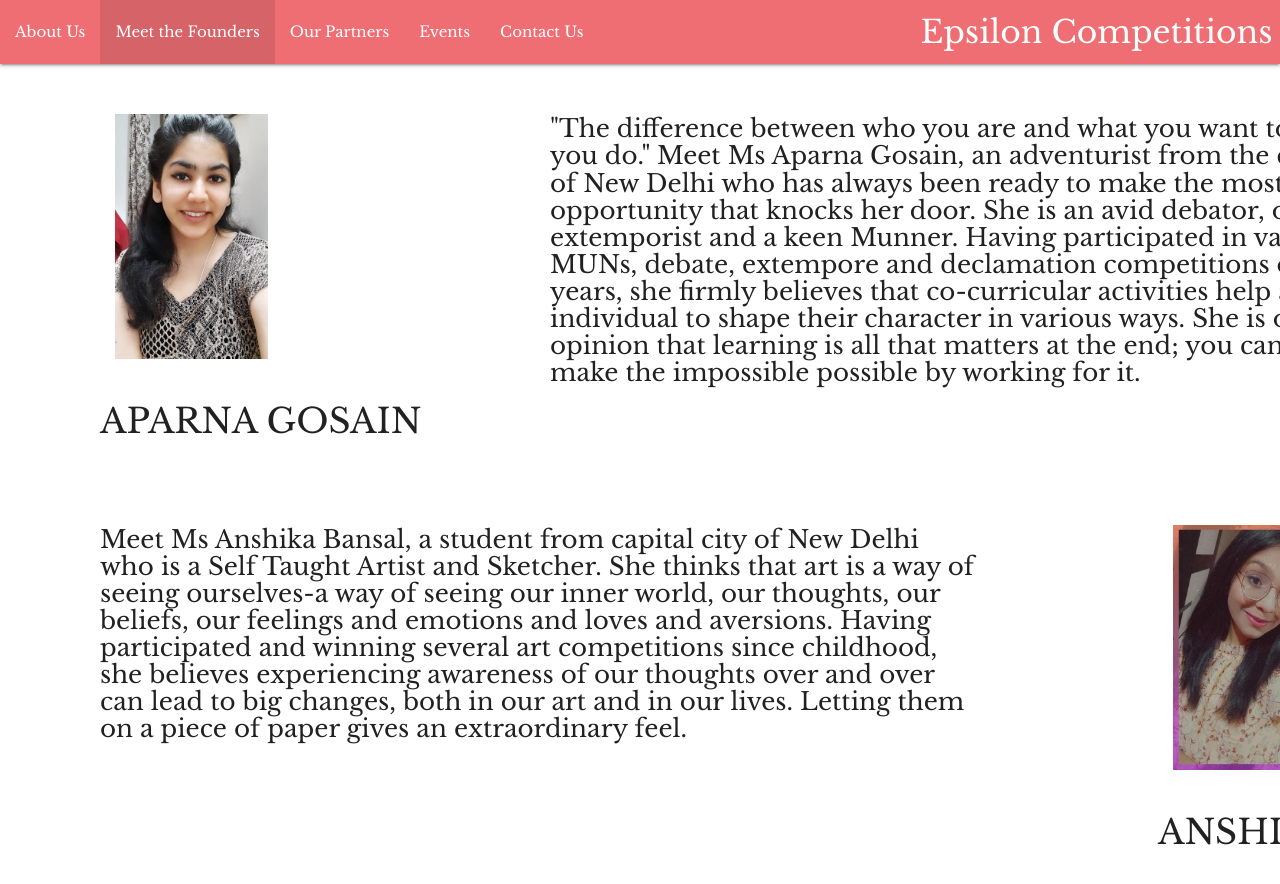
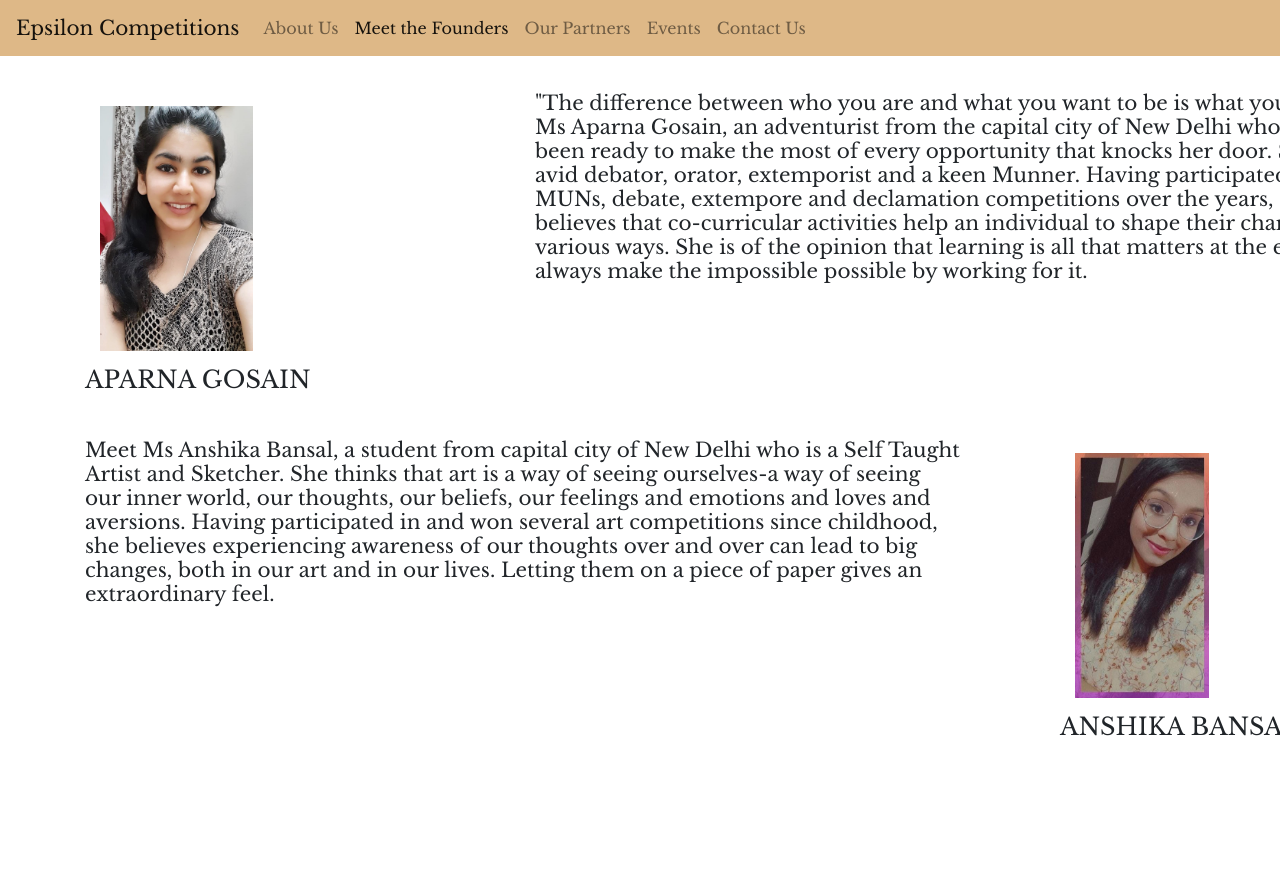
Before and after one commit to epsiloncompetition30/EPSILONCOMPETITIONS, a plain HTML site: page founders.html in a window 1280 px wide. Shown: the top 884 px of the page. After the commit the page ends 800 px from the top, so only its background shows below. Drawn offline with nearby package versions, Linux system fonts and the light colour scheme.

Commit message:
Update founders.html

```diff
--- a/founders.html
+++ b/founders.html
@@ -4,25 +4,41 @@
     <meta charset="UTF-8">
     <meta http-equiv="X-UA-Compatible" content="IE=edge">
     <meta name="viewport" content="width=device-width, initial-scale=1.0">
+    <link rel="stylesheet" href="https://stackpath.bootstrapcdn.com/bootstrap/4.1.3/css/bootstrap.min.css" integrity="sha384-MCw98/SFnGE8fJT3GXwEOngsV7Zt27NXFoaoApmYm81iuXoPkFOJwJ8ERdknLPMO" crossorigin="anonymous">
+    <script src="https://code.jquery.com/jquery-3.4.1.slim.min.js" integrity="sha384-J6qa4849blE2+poT4WnyKhv5vZF5SrPo0iEjwBvKU7imGFAV0wwj1yYfoRSJoZ+n" crossorigin="anonymous"></script>
+    <script src="https://cdn.jsdelivr.net/npm/popper.js@1.16.0/dist/umd/popper.min.js" integrity="sha384-Q6E9RHvbIyZFJoft+2mJbHaEWldlvI9IOYy5n3zV9zzTtmI3UksdQRVvoxMfooAo" crossorigin="anonymous"></script>
+    <script src="https://stackpath.bootstrapcdn.com/bootstrap/4.4.1/js/bootstrap.min.js" integrity="sha384-wfSDF2E50Y2D1uUdj0O3uMBJnjuUD4Ih7YwaYd1iqfktj0Uod8GCExl3Og8ifwB6" crossorigin="anonymous"></script>
     <link rel="stylesheet" href="styles.css">
-    <link rel="stylesheet" href="https://cdnjs.cloudflare.com/ajax/libs/materialize/1.0.0/css/materialize.min.css">
     <link rel="preconnect" href="https://fonts.gstatic.com">
     <link href="https://fonts.googleapis.com/css2?family=Libre+Baskerville&display=swap" rel="stylesheet">
     <title>Epsilon Competitions</title>
 </head>
 <body>
-    <nav>
-        <div class="nav-wrapper">
-          <a  href="index.html" class="brand-logo right">Epsilon Competitions</a>
-          <ul id="nav-mobile" class="left hide-on-med-and-down">
-            <li><a href="aboutus.html">About Us</a></li>
-            <li class="active"><a href="founders.html">Meet the Founders</a></li>
-            <li><a href="partners.html">Our Partners</a></li>
-            <li><a href="events.html">Events</a></li>
-            <li><a href="contact.html">Contact Us</a></li>
-          </ul>
-        </div>
-      </nav>
+  <nav class="navbar navbar-expand-lg navbar-light">
+    <a class="navbar-brand" href="index.html">Epsilon Competitions</a>
+    <button class="navbar-toggler" type="button" data-toggle="collapse" data-target="#navbarNavDropdown" aria-controls="navbarNavDropdown" aria-expanded="false" aria-label="Toggle navigation">
+      <span class="navbar-toggler-icon"></span>
+    </button>
+    <div class="collapse navbar-collapse" id="navbarNavDropdown">
+      <ul class="navbar-nav">
+        <li class="nav-item">
+          <a class="nav-link" href="aboutus.html">About Us</a>
+        </li>
+        <li class="nav-item">
+          <a class="nav-link active" href="founders.html">Meet the Founders</a>
+        </li>
+        <li class="nav-item">
+          <a class="nav-link" href="partners.html">Our Partners</a>
+        </li>
+        <li class="nav-item">
+          <a class="nav-link" href="events.html">Events</a>
+        </li>
+        <li class="nav-item">
+          <a class="nav-link" href="contact.html">Contact Us</a>
+        </li>
+      </ul>
+    </div>
+  </nav>
 
     <div class="row">
       <div class="column left-odd">
@@ -46,8 +62,8 @@
         <h5>Meet Ms Anshika Bansal, a student from capital city of  New Delhi who is a
           Self Taught Artist and Sketcher. She thinks that art is a way of
           seeing ourselves-a way of seeing our inner world, our thoughts, our beliefs,
-          our feelings and emotions and loves and aversions. Having participated and
-          winning several art competitions since childhood, she believes experiencing
+          our feelings and emotions and loves and aversions. Having participated in and
+          won several art competitions since childhood, she believes experiencing
           awareness of our thoughts over and over can lead to big changes, both in our
           art and in our lives. Letting them on a piece of paper gives an extraordinary feel.</h5>
       </div>
```
